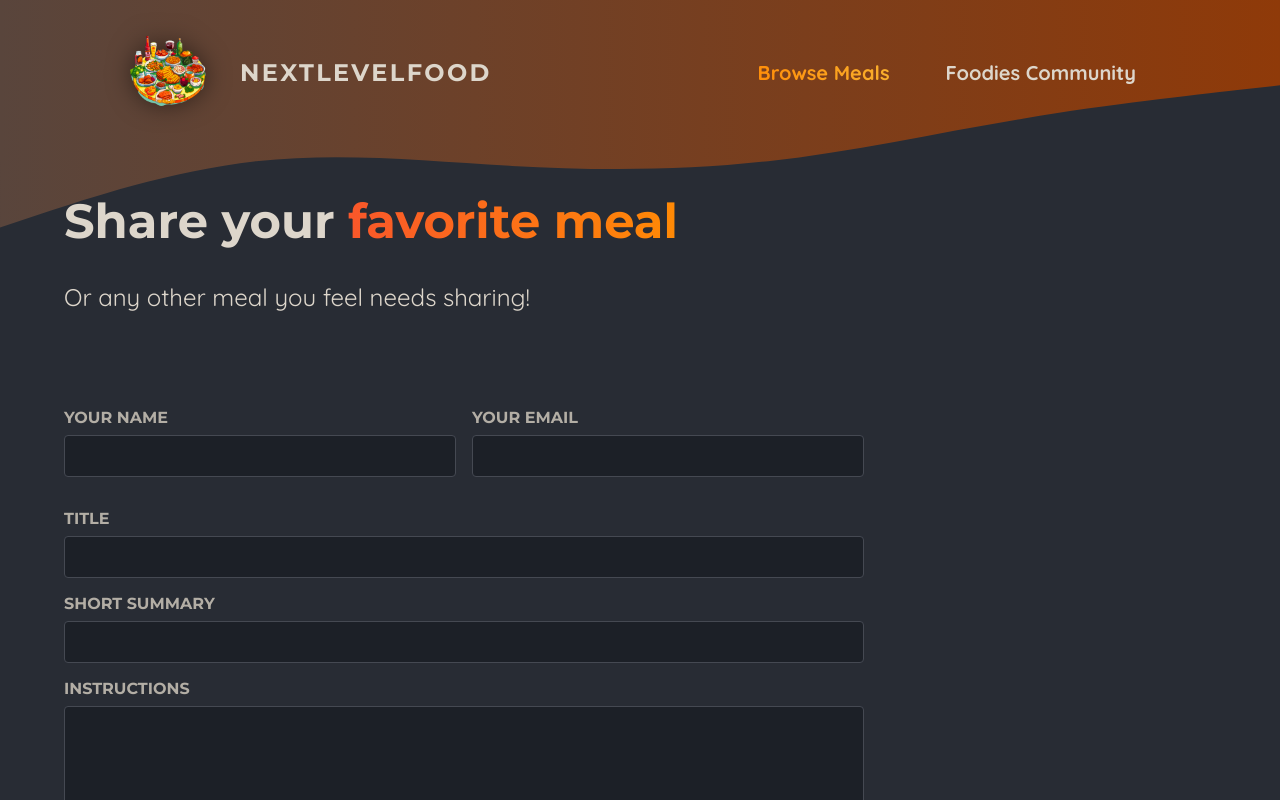
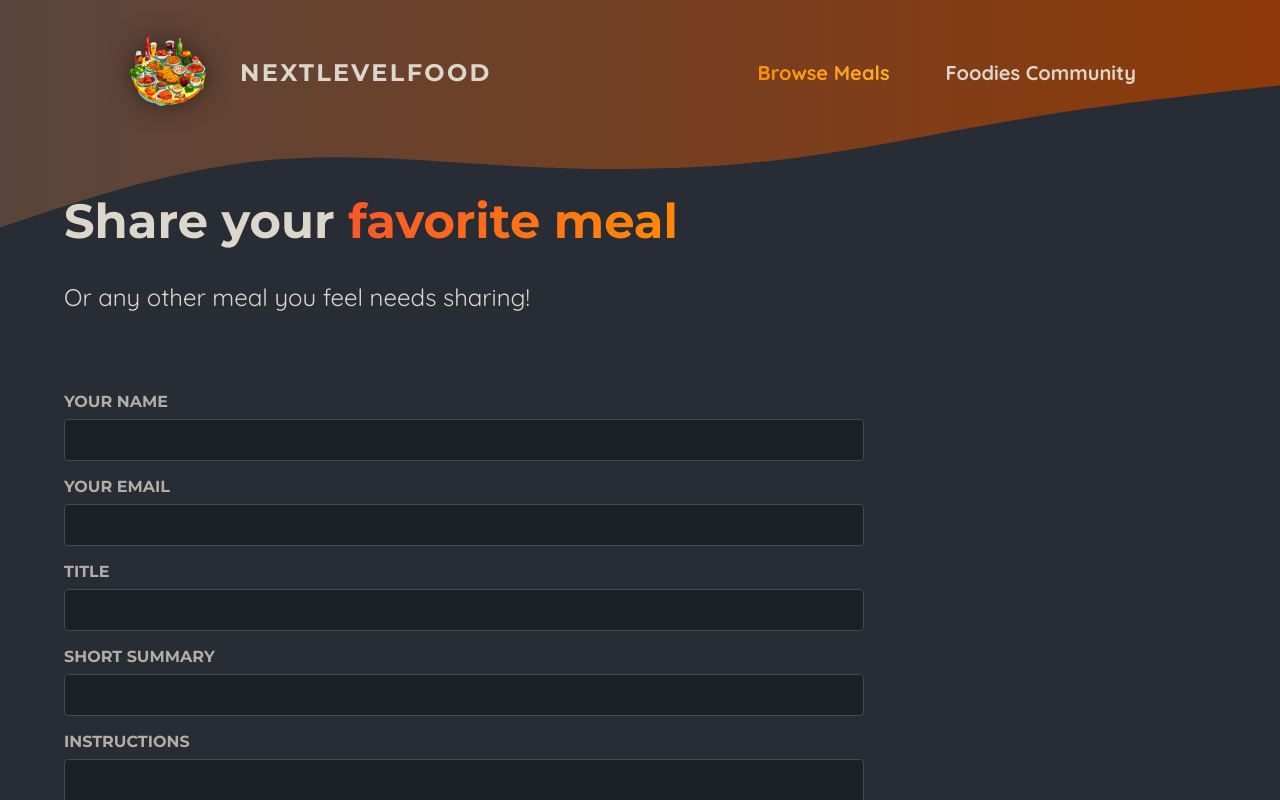
Before and after one commit to idkhtoc/next-level-food, a Next.js app: page /meals/share in a window 1280 px wide. Shown: the top 800 px of the page. Built offline with nearby package versions, Linux system fonts and the light colour scheme.

Commit message:
Moves share form out of the page component, also impoves file structure

```diff
--- a/app/meals/share/page.jsx
+++ b/app/meals/share/page.jsx
@@ -1,8 +1,6 @@
 import styles from './page.module.css';
 
-import { postMeal } from '@/lib/meals';
-
-import ImagePicker from '@/components/image-picker';
+import ShareForm from '@/components/share-form';
 
 export default function ShareMealPage() {
 	return (
@@ -15,54 +13,7 @@ export default function ShareMealPage() {
 				<p>Or any other meal you feel needs sharing!</p>
 			</header>
 			<main className={styles.main}>
-				<form className={styles.form} action={postMeal}>
-					<div className={styles.row}>
-						<p>
-							<label htmlFor='name'>Your name</label>
-							<input
-								type='text'
-								id='name'
-								name='creator'
-								required
-							/>
-						</p>
-						<p>
-							<label htmlFor='email'>Your email</label>
-							<input
-								type='email'
-								id='email'
-								name='creator_email'
-								required
-							/>
-						</p>
-					</div>
-					<p>
-						<label htmlFor='title'>Title</label>
-						<input type='text' id='title' name='title' required />
-					</p>
-					<p>
-						<label htmlFor='summary'>Short Summary</label>
-						<input
-							type='text'
-							id='summary'
-							name='summary'
-							required
-						/>
-					</p>
-					<p>
-						<label htmlFor='instructions'>Instructions</label>
-						<textarea
-							id='instructions'
-							name='instructions'
-							rows='10'
-							required
-						></textarea>
-					</p>
-					<ImagePicker label='Meal image' name='image' />
-					<p className={styles.actions}>
-						<button type='submit'>Share Meal</button>
-					</p>
-				</form>
+				<ShareForm />
 			</main>
 		</>
 	);
--- a/app/meals/share/page.module.css
+++ b/app/meals/share/page.module.css
@@ -23,39 +23,6 @@
 	max-width: 75rem;
 	margin: 3rem auto;
 	color: white;
-}
-
-.form {
-	max-width: 50rem;
-}
-
-.form label {
-	display: block;
-	margin-bottom: 0.5rem;
-	font-size: 1rem;
-	font-family: 'Montserrat', sans-serif;
-	text-transform: uppercase;
-	color: #b3aea5;
-	font-weight: bold;
-}
-
-.form input,
-.form textarea {
-	display: block;
-	width: 100%;
-	padding: 0.5rem 1rem;
-	border-radius: 4px;
-	border: 1px solid #454952;
-	background: #1c2027;
-	font-size: 1.25rem;
-	font-family: 'Montserrat', sans-serif;
-	color: #ddd6cb;
-}
-
-.form input:focus,
-.form textarea:focus {
-	outline-color: #f99f2a;
-	background-color: #1f252d;
 }
 
 .row {
--- /dev/null
+++ b/components/share-form/index.jsx
@@ -0,0 +1,48 @@
+import styles from './index.module.css';
+
+import shareMeal from '@/lib/actions';
+
+import ImagePicker from './image-picker';
+
+export default function ShareForm() {
+	return (
+		<form className={styles.form} action={shareMeal}>
+			<div className={styles.row}>
+				<p>
+					<label htmlFor='name'>Your name</label>
+					<input type='text' id='name' name='creator' required />
+				</p>
+				<p>
+					<label htmlFor='email'>Your email</label>
+					<input
+						type='email'
+						id='email'
+						name='creator_email'
+						required
+					/>
+				</p>
+			</div>
+			<p>
+				<label htmlFor='title'>Title</label>
+				<input type='text' id='title' name='title' required />
+			</p>
+			<p>
+				<label htmlFor='summary'>Short Summary</label>
+				<input type='text' id='summary' name='summary' required />
+			</p>
+			<p>
+				<label htmlFor='instructions'>Instructions</label>
+				<textarea
+					id='instructions'
+					name='instructions'
+					rows='10'
+					required
+				></textarea>
+			</p>
+			<ImagePicker label='Meal image' name='image' />
+			<p className={styles.actions}>
+				<button type='submit'>Share Meal</button>
+			</p>
+		</form>
+	);
+}
--- /dev/null
+++ b/components/share-form/index.module.css
@@ -0,0 +1,32 @@
+.form {
+	max-width: 50rem;
+}
+
+.form label {
+	display: block;
+	margin-bottom: 0.5rem;
+	font-size: 1rem;
+	font-family: 'Montserrat', sans-serif;
+	text-transform: uppercase;
+	color: #b3aea5;
+	font-weight: bold;
+}
+
+.form input,
+.form textarea {
+	display: block;
+	width: 100%;
+	padding: 0.5rem 1rem;
+	border-radius: 4px;
+	border: 1px solid #454952;
+	background: #1c2027;
+	font-size: 1.25rem;
+	font-family: 'Montserrat', sans-serif;
+	color: #ddd6cb;
+}
+
+.form input:focus,
+.form textarea:focus {
+	outline-color: #f99f2a;
+	background-color: #1f252d;
+}
--- /dev/null
+++ b/lib/actions.js
@@ -0,0 +1,20 @@
+'use server';
+
+import { redirect } from 'next/dist/server/api-utils';
+
+import { postMeal } from './meals';
+
+export default async function shareMeal(formData) {
+	const meal = {
+		title: formData.get('title'),
+		summary: formData.get('summary'),
+		instructions: formData.get('instructions'),
+		creator: formData.get('creator'),
+		creator_email: formData.get('creator_email'),
+		image: formData.get('image'),
+	};
+
+	await postMeal(meal);
+
+	redirect('/meals');
+}
--- a/lib/meals.js
+++ b/lib/meals.js
@@ -19,16 +19,7 @@ export async function getMeal(slug) {
 	return db.prepare('SELECT * FROM meals WHERE slug = ?').get(slug);
 }
 
-export async function postMeal(formData) {
-	const meal = {
-		title: formData.get('title'),
-		summary: formData.get('summary'),
-		instructions: formData.get('instructions'),
-		creator: formData.get('creator'),
-		creator_email: formData.get('creator_email'),
-		image: formData.get('image'),
-	};
-
+export async function postMeal(meal) {
 	meal.slug = slugify(meal.title, { lower: true });
 	meal.instructions = xss(meal.instructions);
 
```
Also changed, not shown: components/share-form/image-picker/index.jsx (renamed from components/image-picker/index.jsx), components/share-form/image-picker/index.module.css (renamed from components/image-picker/index.module.css).
